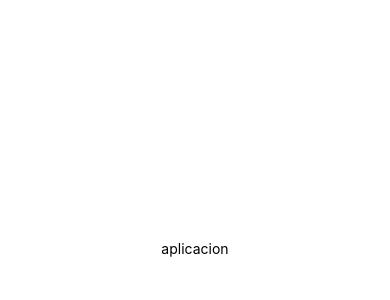
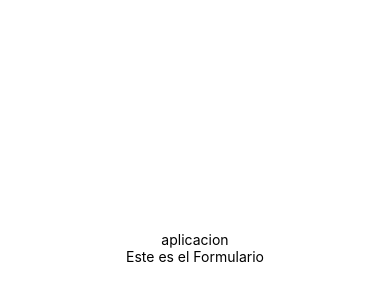
Before and after one commit to juanospinanz-byte/loslotes, a React Native app: screen / in a window 390 px wide. Shown: the part 174-474 px from the top of the page. Built offline with nearby package versions, Linux system fonts and the light colour scheme.

Commit message:
se agrega formulario y actualizo app.js

```diff
--- a/App.js
+++ b/App.js
@@ -1,10 +1,12 @@
 import { StatusBar } from 'expo-status-bar';
 import { StyleSheet, Text, View } from 'react-native';
+import Formulario from './src/components/Formulario';
 
 export default function App() {
   return (
     <View style={styles.container}>
       <Text>aplicacion</Text>
+      <Formulario/>
       <StatusBar style="auto" />
     </View>
   );
--- /dev/null
+++ b/src/components/Formulario.js
@@ -0,0 +1,9 @@
+import { Text, View } from "react-native";
+export default function Formulario() {
+    return (
+        <View>
+            <Text>Este es el Formulario</Text>
+
+        </View>
+    )
+}
```
